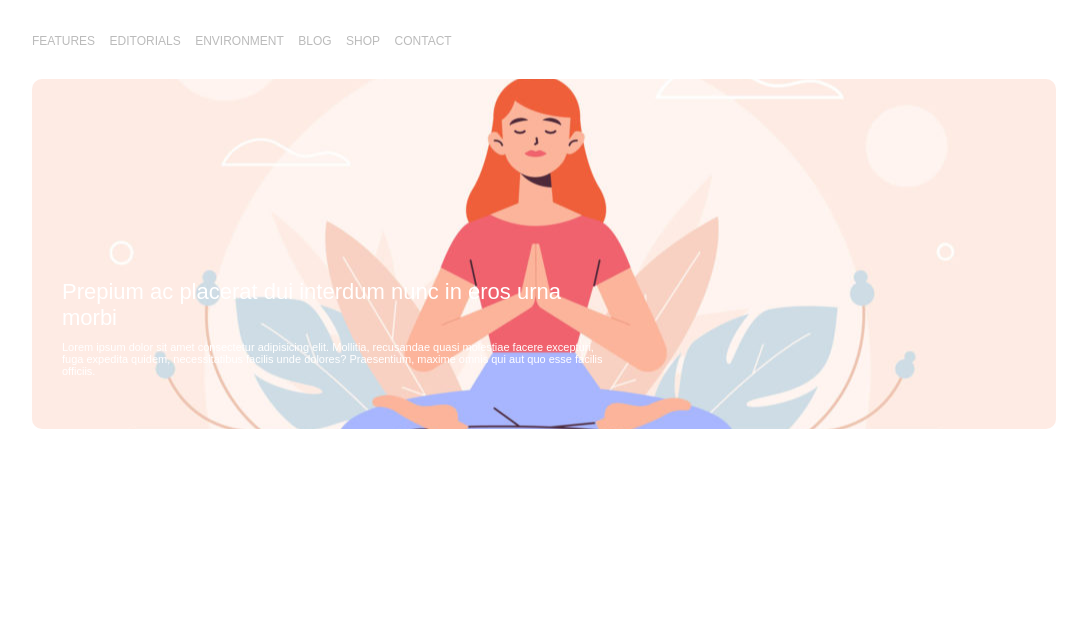
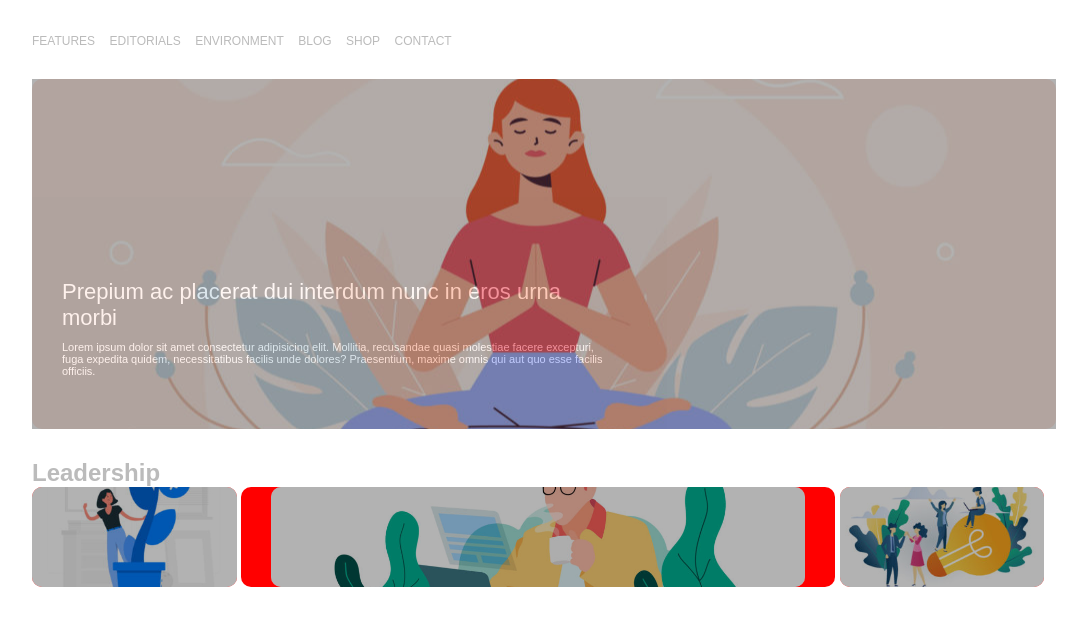
Before and after one commit to sergiojanko/htmlcss-wp, a plain HTML site: page index.html in a window 1280 px wide. Shown: the part 58-684 px from the top of the page, without its empty margins (96-1183 px from the left). Drawn offline with Linux system fonts and the light colour scheme.

Commit message:
fixed-img

```diff
--- a/css/style.css
+++ b/css/style.css
@@ -82,7 +82,9 @@ nav ul li{
     background-image: url(../img/banner-2.png);
     height: 100px;
     width: 100%;
-    background-size: contain;
+    background-size: cover;
+    background-position: center;
+    background-repeat: no-repeat;
 
 }
 
@@ -90,7 +92,9 @@ nav ul li{
     height: 100px;
     width: 100%;
     background-image: url(../img/img-1.jpg);
-    background-size: contain;
+    background-size: cover;
+    background-position: center;
+    background-repeat: no-repeat;
 }
 .container .col,.main-col{
     height: 100px;
@@ -101,7 +105,9 @@ nav ul li{
     background-image: url(../img/img-3.jpg);
     height: 100px;
     width: 100%;
-    background-size: contain;
+    background-size: cover;
+    background-position: center;
+    background-repeat: no-repeat;
 
 }
 
--- a/index.html
+++ b/index.html
@@ -26,6 +26,7 @@
       <!-- Main -->
       <main>
             <section class="spotlight">
+                <div class="shadow">
                     <div class="spotlight-text">
                         <div>Prepium ac placerat dui interdum nunc in eros urna morbi</div>
                             <div>
@@ -35,6 +36,30 @@
                                 aut quo esse facilis officiis.
                             </div>
                     </div>
+                </div>
+            </section>
+            <section class="container clearfix">
+                <header class="main-header">
+                    <h1>Leadership</h1>
+                </header>
+                <div class="col">
+                    <div id="img-col-left">
+                        <div class="shadow"></div>
+                    </div>
+                </div>
+
+                <div class="main-col">
+                    <div id="banner-col">
+                        <div class="shadow"></div>
+                    </div>
+                </div>
+
+                <div class="col">
+                    <div id="img-col-right">
+                        <div class="shadow"></div>
+                    </div>
+                </div>
+                </div>
             </section>
       </main>
       <!-- Footer -->
```
Also changed, not shown: img/banner-2.png (renamed from img/banner-2.jpg). Lines whose indentation alone changed are shown as unchanged.
